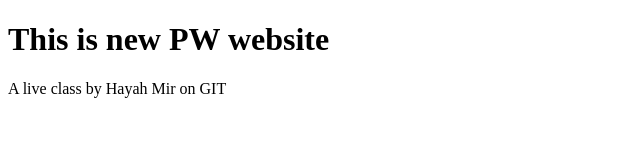
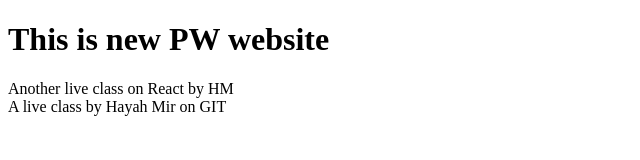
Before and after one commit to hayahwebdevelopment/pwlivetest, a plain HTML site: page index.html in a window 1280 px wide. Shown: the whole page, without its empty margins (0-640 px from the left). Drawn offline with Linux system fonts and the light colour scheme.

Commit message:
add another HM class

```diff
--- a/index.html
+++ b/index.html
@@ -7,6 +7,9 @@
 </head>
 <body>
     <h1>This is new PW website</h1>
+    <section>Another live class on React by HM
+
+    </section>
     <section>A live class by Hayah Mir on <span>GIT</span></section>
     <script src="./script.js"></script>
 
```
